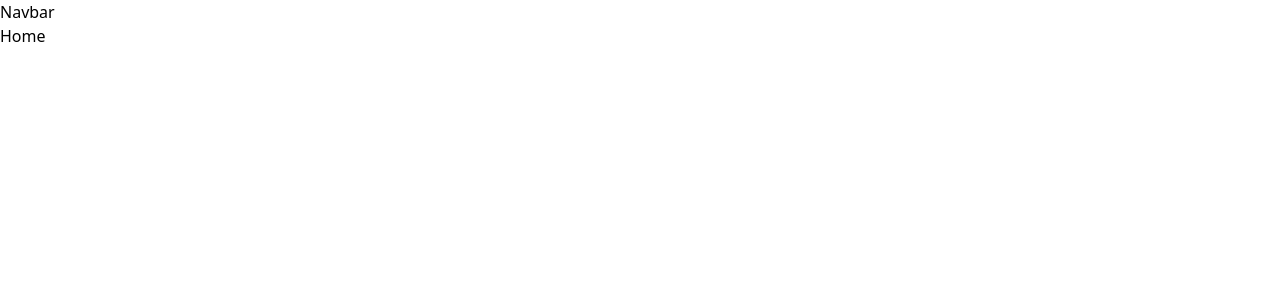
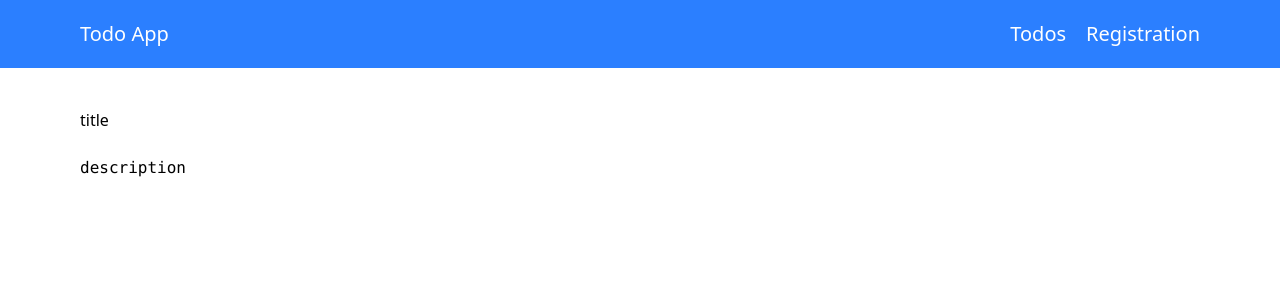
Before and after one commit to Deadusik/TodoTest, a React (Vite) app: page / in a window 1280 px wide. Shown: the top 300 px of the page. Built offline with nearby package versions, Linux system fonts and the light colour scheme.

Commit message:
added navbar, todo component

```diff
--- a/src/App.tsx
+++ b/src/App.tsx
@@ -1,11 +1,21 @@
 import Navbar from "./components/Navbar"
 import AppRouter from "./router/AppRouter"
+import { SPACE } from "./utils/constants"
+
+const appStyles = {
+  wrapper: [
+    'px-20',
+    'pt-10'
+  ].join(SPACE)
+}
 
 function App() {
   return (
     <>
       <Navbar />
-      <AppRouter />
+      <div className={appStyles.wrapper}>
+        <AppRouter />
+      </div>
     </>
   )
 }
--- a/src/components/Navbar.tsx
+++ b/src/components/Navbar.tsx
@@ -1,7 +1,38 @@
+import { Link } from "react-router-dom"
+import { SPACE } from "../utils/constants"
+import { HOME, REGISTRATION } from "../router/paths"
+
+const navbarStyles = {
+    navbar: [
+        'bg-blue-500',
+    ].join(SPACE),
+    content: [
+        'flex',
+        'px-20',
+        'justify-between',
+        'text-white',
+        'py-5',
+        'text-xl'
+    ].join(SPACE),
+    linkBlock: [
+        'flex',
+        'gap-5'
+    ].join(SPACE),
+    link: [
+        'hover:opacity-75'
+    ].join(SPACE)
+}
+
 const Navbar = () => {
     return (
-        <div>
-            <h1>Navbar</h1>
+        <div className={navbarStyles.navbar}>
+            <div className={navbarStyles.content}>
+                <h1>Todo App</h1>
+                <div className={navbarStyles.linkBlock}>
+                    <Link to={HOME} className={navbarStyles.link}>Todos</Link>
+                    <Link to={REGISTRATION} className={navbarStyles.link}>Registration</Link>
+                </div>
+            </div>
         </div>
     )
 }
--- /dev/null
+++ b/src/components/Todo.tsx
@@ -0,0 +1,48 @@
+import { FC } from "react"
+import { SPACE } from "../utils/constants"
+
+interface IProps {
+    title: string
+    description: string
+}
+
+const Todo: FC<IProps> = () => {
+    const todoStyles = {
+        todo: [
+
+        ].join(SPACE),
+        content: [
+
+        ].join(SPACE),
+        title: [
+
+        ].join(SPACE),
+        description: [
+
+        ].join(SPACE),
+        titleBlock: [
+
+        ].join(SPACE),
+        descriptionBlock: [
+
+        ].join(SPACE),
+
+    }
+
+    return (
+        <div className={todoStyles.todo}>
+            <div className={todoStyles.content}>
+                <div className={todoStyles.titleBlock}>
+                    <h1 className={todoStyles.title}>title</h1>
+                    <button></button>
+                </div>
+                <div>
+                    <pre className={todoStyles.description}>description</pre>
+                    <button></button>
+                </div>
+            </div>
+        </div>
+    )
+}
+
+export default Todo
--- a/src/pages/Home.tsx
+++ b/src/pages/Home.tsx
@@ -1,9 +1,10 @@
 import { FC } from "react"
+import Todo from "../components/Todo"
 
 const Home: FC = () => {
     return (
         <div>
-            <h1>Home</h1>
+            <Todo />
         </div>
     )
 }
```
Also changed, not shown: src/styles/tailwind/button.ts (added).
